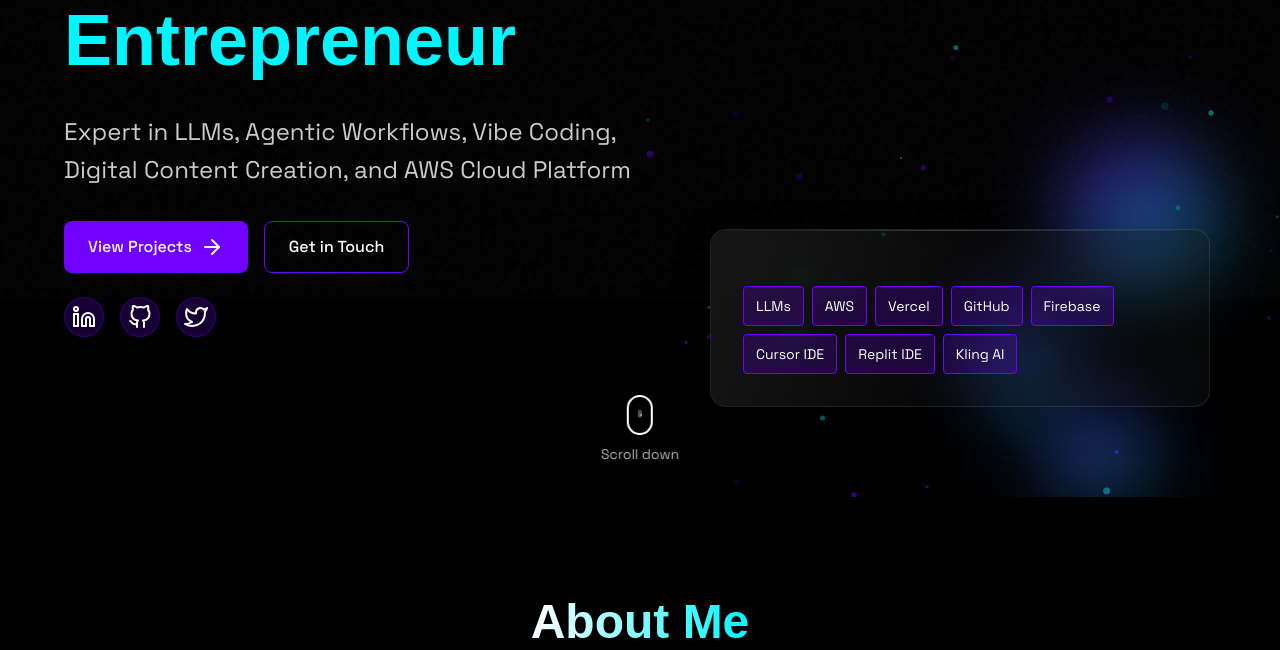
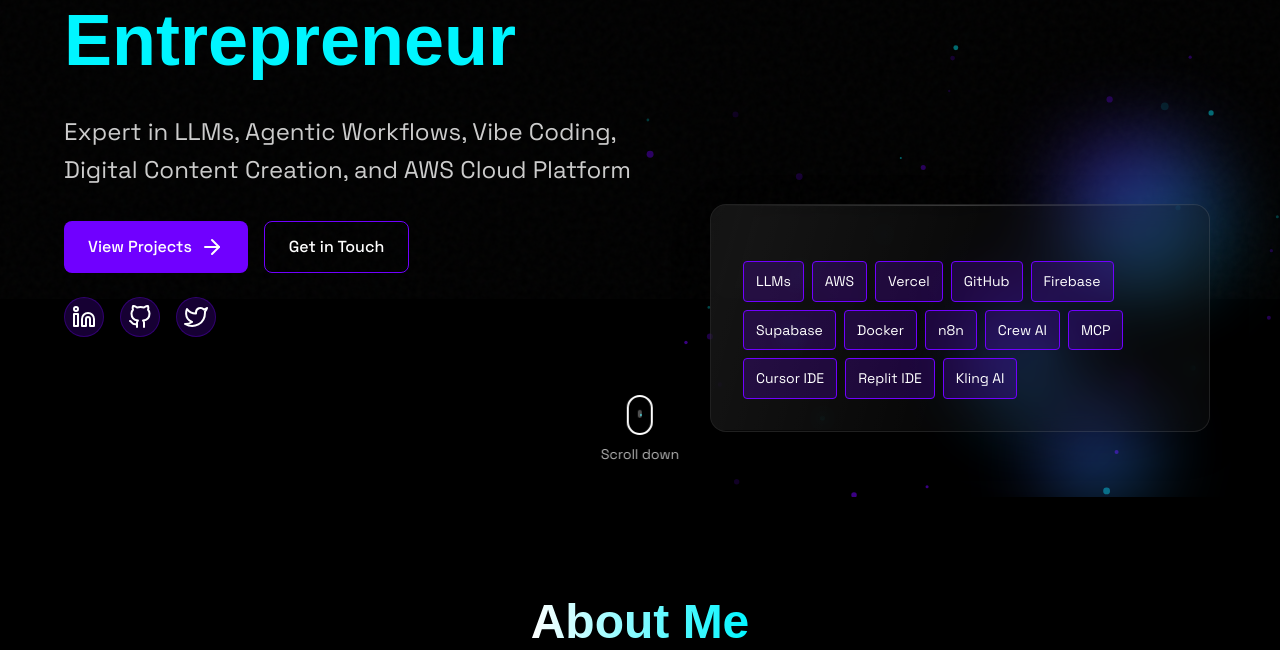
Before and after one commit to Peter07odia/portfolio, a Flask app: page / in a window 1280 px wide. Shown: the part 501-1151 px from the top of the page. Run offline with Flask 3, Linux system fonts and the light colour scheme; data comes from the database, SQL or seed files in the repository; some web fonts are replaced.

Commit message:
Showcase additional technologies utilized for the portfolio website
Adds Supabase, Docker, n8n, Crew AI, and MCP tech items to hero section.

Replit-Commit-Author: Agent
Replit-Commit-Session-Id: 8a544c05-867a-4e58-8033-7d441779e938
Replit-Commit-Screenshot-Url: https://storage.googleapis.com/screenshot-production-us-central1/50f8758c-f764-4462-96f2-0091a6566f34/0355c7c9-ef8a-44e0-bfb7-1c83cd1fca5c.jpg

```diff
--- a/templates/partials/hero.html
+++ b/templates/partials/hero.html
@@ -51,6 +51,11 @@
                         <div class="tech-item">Vercel</div>
                         <div class="tech-item">GitHub</div>
                         <div class="tech-item">Firebase</div>
+                        <div class="tech-item">Supabase</div>
+                        <div class="tech-item">Docker</div>
+                        <div class="tech-item">n8n</div>
+                        <div class="tech-item">Crew AI</div>
+                        <div class="tech-item">MCP</div>
                         <div class="tech-item">Cursor IDE</div>
                         <div class="tech-item">Replit IDE</div>
                         <div class="tech-item">Kling AI</div>
```
Also changed, not shown: attached_assets/targeted_element_1748219904025.png (added).
